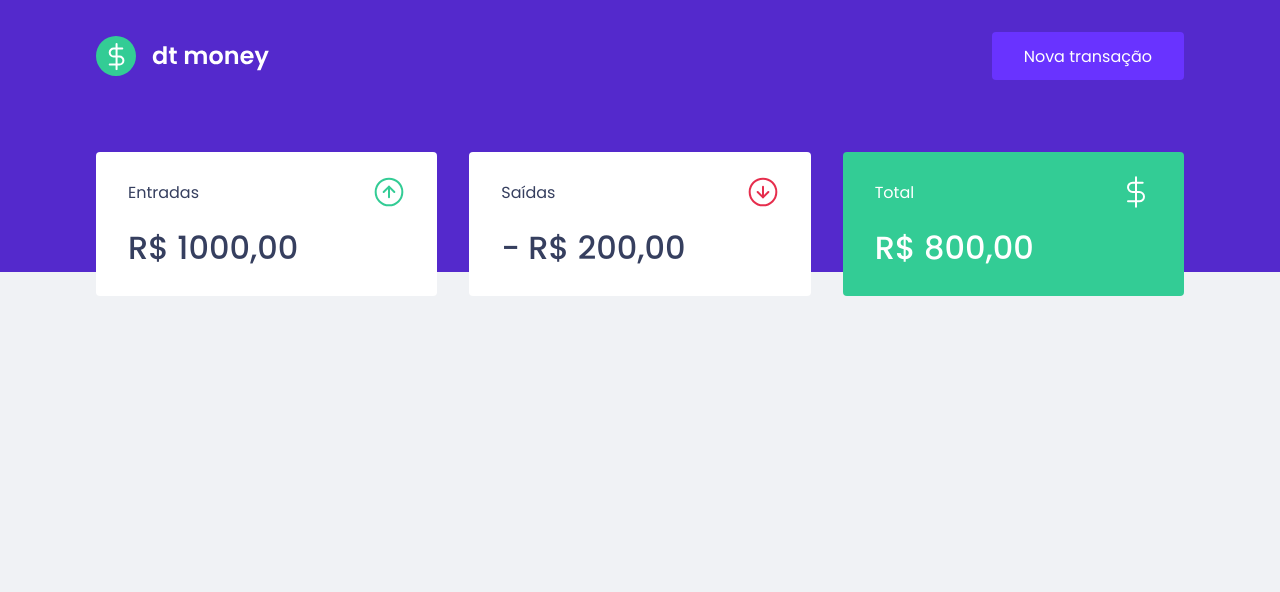
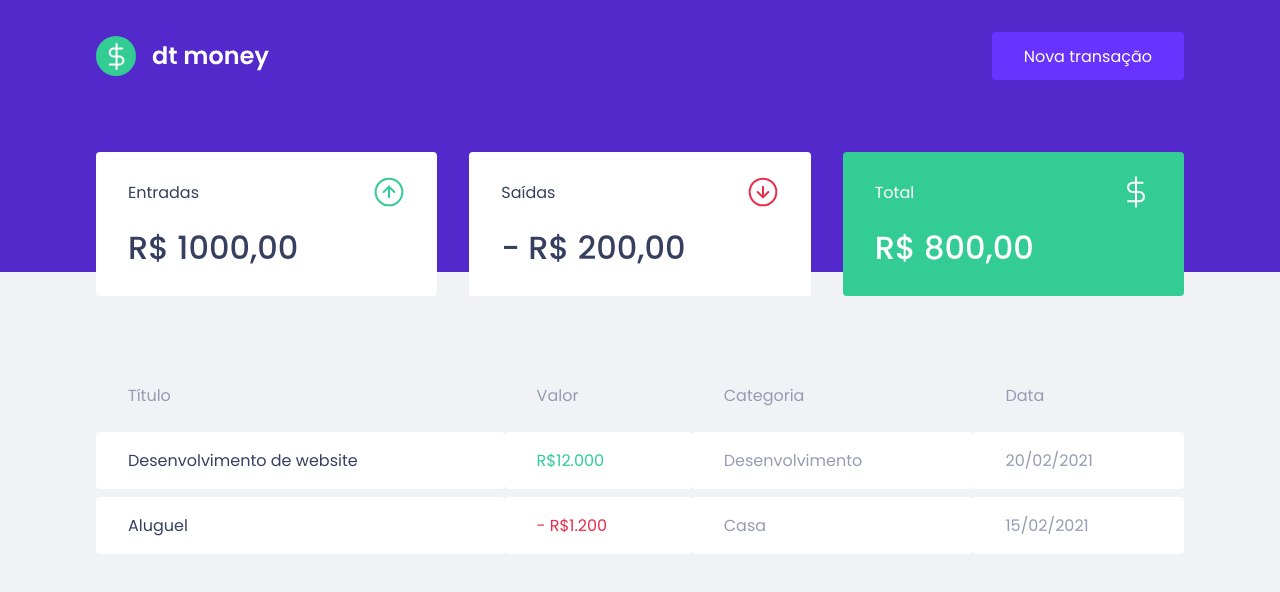
Before and after one commit to viniciusflores/mymoney, a React (Create React App) app: page / in a window 1280 px wide. Shown: the top 592 px of the page. Built offline with nearby package versions, Linux system fonts and the light colour scheme.

Commit message:
:sparkles: Create transactions table component

```diff
--- a/src/components/Dashboard/index.tsx
+++ b/src/components/Dashboard/index.tsx
@@ -1,10 +1,11 @@
 import { Container } from "./styles";
 import {Summary} from '../Summary'
-
+import { TransactionsTable} from '../TransactionsTable'
 export function Dashboard() {
     return (
         <Container>
-            <Summary/>
+            <Summary />
+            <TransactionsTable/>
         </Container>
     )
 }
--- /dev/null
+++ b/src/components/TransactionsTable/index.tsx
@@ -0,0 +1,33 @@
+import { Container } from './styles'
+
+export function TransactionsTable() {
+    return (
+        <Container>
+            <table>
+                <thead>
+                    <tr>
+                        <th>Título</th>
+                        <th>Valor</th>
+                        <th>Categoria</th>
+                        <th>Data</th>
+                    </tr>
+                </thead>
+
+                <tbody>
+                    <tr>
+                        <td>Desenvolvimento de website</td>
+                        <td className="deposit">R$12.000</td>
+                        <td>Desenvolvimento</td>
+                        <td>20/02/2021</td>
+                    </tr>
+                    <tr>
+                        <td>Aluguel</td>
+                        <td className="withdraw">- R$1.200</td>
+                        <td>Casa</td>
+                        <td>15/02/2021</td>
+                    </tr>
+                </tbody>
+            </table>
+        </Container>
+    )
+}
--- /dev/null
+++ b/src/components/TransactionsTable/styles.ts
@@ -0,0 +1,38 @@
+import styled from "styled-components";
+
+export const Container = styled.div`
+    margin-top: 4rem;
+
+    table {
+        width: 100%;
+        border-spacing: 0 0.5rem;
+
+        th {
+            color: var(--text-body);
+            font-weight: 400;
+            padding: 1rem 2rem;
+            text-align: left;
+            line-height: 1.5rem;
+        }
+
+        td {
+            padding: 1rem 2rem;
+            border: 0;
+            background: var(--shape);
+            color: var(--text-body);
+            border-radius: 0.25rem;
+
+            &:first-child {
+                color: var(--text-title)
+            }
+
+            &.deposit {
+                color: var(--green)
+            }
+
+            &.withdraw {
+                color: var(--red)
+            }
+        }
+    }
+`
```
